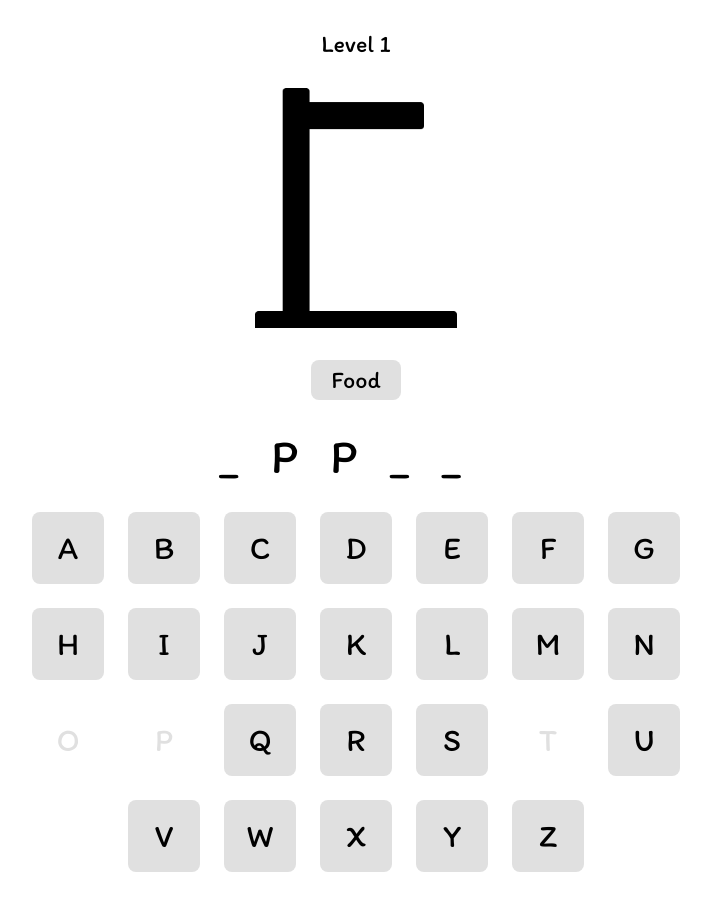
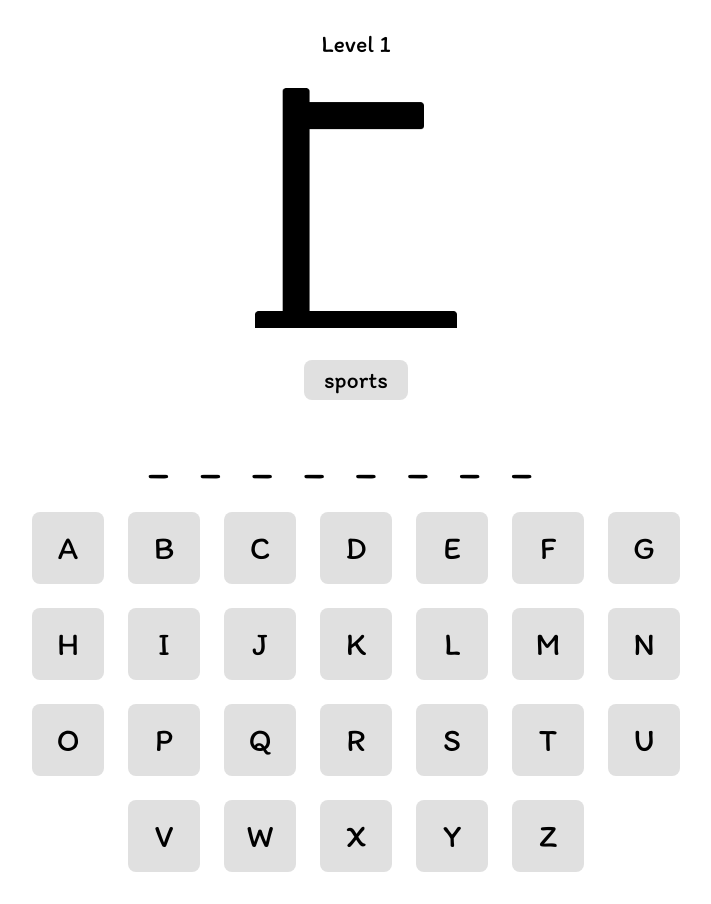
Before and after one commit to AnToxa566/hangman, a React (Vite) app: page /game in a window 1280 px wide. Shown: the whole page, without its empty margins (284-995 px from the left). Built offline with nearby package versions, Linux system fonts and the light colour scheme.

Commit message:
hm-3: + word generation

```diff
--- /dev/null
+++ b/src/assets/data/wordCategories.json
@@ -0,0 +1,252 @@
+[
+  {
+    "category": "animals",
+    "words": [
+      "lion",
+      "elephant",
+      "tiger",
+      "giraffe",
+      "penguin",
+      "dolphin",
+      "koala",
+      "rhinoceros",
+      "kangaroo",
+      "zebra",
+      "crocodile",
+      "hippopotamus",
+      "parrot",
+      "octopus",
+      "gorilla",
+      "panda",
+      "cheetah",
+      "chameleon",
+      "squirrel",
+      "jaguar"
+    ]
+  },
+  {
+    "category": "geography",
+    "words": [
+      "mountain",
+      "river",
+      "desert",
+      "ocean",
+      "island",
+      "canyon",
+      "valley",
+      "continent",
+      "peninsula",
+      "volcano",
+      "glacier",
+      "plateau",
+      "lake",
+      "forest",
+      "hill",
+      "beach",
+      "cave",
+      "waterfall",
+      "archipelago",
+      "delta"
+    ]
+  },
+  {
+    "category": "sports",
+    "words": [
+      "soccer",
+      "basketball",
+      "tennis",
+      "swimming",
+      "volleyball",
+      "cricket",
+      "baseball",
+      "hockey",
+      "gymnastics",
+      "cycling",
+      "skiing",
+      "rugby",
+      "badminton",
+      "boxing",
+      "wrestling",
+      "golf",
+      "archery",
+      "table tennis",
+      "rowing",
+      "sailing"
+    ]
+  },
+  {
+    "category": "cartoons",
+    "words": [
+      "spongebob",
+      "mickey mouse",
+      "tom and jerry",
+      "pokemon",
+      "scooby-doo",
+      "bugs bunny",
+      "dora the explorer",
+      "snoopy",
+      "hello kitty",
+      "popeye",
+      "minions",
+      "sylvester",
+      "tweety",
+      "garfield",
+      "daffy duck",
+      "pikachu",
+      "donald duck",
+      "pluto",
+      "goofy",
+      "peppa pig"
+    ]
+  },
+  {
+    "category": "body parts",
+    "words": [
+      "head",
+      "eyes",
+      "nose",
+      "mouth",
+      "ears",
+      "arms",
+      "hands",
+      "fingers",
+      "legs",
+      "feet",
+      "toes",
+      "knees",
+      "elbows",
+      "shoulders",
+      "chest",
+      "back",
+      "neck",
+      "hair",
+      "lips",
+      "teeth"
+    ]
+  },
+  {
+    "category": "food",
+    "words": [
+      "pizza",
+      "burger",
+      "pasta",
+      "sushi",
+      "chocolate",
+      "ice cream",
+      "salad",
+      "sandwich",
+      "apple",
+      "banana",
+      "orange",
+      "grapes",
+      "watermelon",
+      "strawberry",
+      "cheese",
+      "carrot",
+      "broccoli",
+      "potato",
+      "cake",
+      "cookie"
+    ]
+  },
+  {
+    "category": "music",
+    "words": [
+      "rock",
+      "pop",
+      "hip-hop",
+      "jazz",
+      "classical",
+      "country",
+      "blues",
+      "reggae",
+      "electronic",
+      "rap",
+      "folk",
+      "metal",
+      "indie",
+      "punk",
+      "funk",
+      "disco",
+      "soul",
+      "r&b",
+      "techno",
+      "alternative"
+    ]
+  },
+  {
+    "category": "movies",
+    "words": [
+      "avatar",
+      "inception",
+      "titanic",
+      "star wars",
+      "jurassic park",
+      "the matrix",
+      "harry potter",
+      "forrest gump",
+      "the lord of the rings",
+      "the lion king",
+      "spider-man",
+      "black panther",
+      "the avengers",
+      "frozen",
+      "finding nemo",
+      "toy story",
+      "the godfather",
+      "jaws",
+      "pirates of the caribbean",
+      "shrek"
+    ]
+  },
+  {
+    "category": "house",
+    "words": [
+      "kitchen",
+      "living room",
+      "bedroom",
+      "bathroom",
+      "dining room",
+      "garage",
+      "attic",
+      "basement",
+      "study",
+      "laundry room",
+      "patio",
+      "garden",
+      "balcony",
+      "hallway",
+      "stairs",
+      "fireplace",
+      "window",
+      "door",
+      "roof",
+      "fence"
+    ]
+  },
+  {
+    "category": "clothes",
+    "words": [
+      "shirt",
+      "pants",
+      "jacket",
+      "dress",
+      "skirt",
+      "sweater",
+      "hoodie",
+      "tie",
+      "hat",
+      "gloves",
+      "scarf",
+      "socks",
+      "shoes",
+      "boots",
+      "sandals",
+      "shorts",
+      "belt",
+      "sunglasses",
+      "watch",
+      "coat"
+    ]
+  }
+]
--- /dev/null
+++ b/src/common/interfaces/interfaces.ts
@@ -0,0 +1,2 @@
+export type { Word } from './word/word.interface';
+export type { WordCategory } from './word-category/word-category.interface';
--- /dev/null
+++ b/src/common/interfaces/word-category/word-category.interface.ts
@@ -0,0 +1,6 @@
+interface WordCategory {
+  category: string;
+  words: string[];
+}
+
+export type { WordCategory };
--- /dev/null
+++ b/src/common/interfaces/word/word.interface.ts
@@ -0,0 +1,6 @@
+interface Word {
+  title: string;
+  category: string;
+}
+
+export type { Word };
--- a/src/pages/game/components/word-pattern/styles.module.scss
+++ b/src/pages/game/components/word-pattern/styles.module.scss
@@ -1,4 +1,9 @@
-.word {
-    font-size: 3rem;
-    letter-spacing: 2rem;
+.words {
+    display: flex;
+    gap: 1.5rem;
+
+    .word {
+        font-size: 3rem;
+        letter-spacing: 2rem;
+    }
 }
--- a/src/pages/game/components/word-pattern/word-pattern.tsx
+++ b/src/pages/game/components/word-pattern/word-pattern.tsx
@@ -1,21 +1,36 @@
+import { useEffect, useState } from '../../../../hooks/hooks';
+
 import styles from './styles.module.scss';
 
 interface Props {
-  word: string;
+  phrase: string;
   openLetters: string[];
 }
 
-const WordPattern: React.FC<Props> = ({ word, openLetters }) => {
-  return (
-    <div className={styles.word}>
-      {word
-        .split('')
-        .map((letter) =>
-          openLetters.find((lt) => lt.toLowerCase() === letter.toLowerCase())
-            ? letter.toUpperCase()
-            : '_'
-        )}
+const WordPattern: React.FC<Props> = ({ phrase, openLetters }) => {
+  const [words, setWords] = useState<string[]>();
+
+  const isLetterOpen = (letter: string): boolean => Boolean(openLetters.find((lt) => lt.toLowerCase() === letter.toLowerCase()));
+
+  const getSymbol = (letter: string): string => isLetterOpen(letter) ? letter.toUpperCase() : '_';
+
+  useEffect(() => {
+    setWords(phrase.split(' '));
+  }, [phrase]);
+
+  return (words ?
+    (<div className={styles.words}>
+      {words.map((word, index) =>
+        <div key={word + index} className={styles.word}>
+          {
+            word.split('').map((letter) => getSymbol(letter))
+          }
+        </div>
+      )}
     </div>
+    ) : (
+      <>Loading...</> // TODO: Loading Component
+    )
   );
 };
 
--- a/src/pages/game/game.tsx
+++ b/src/pages/game/game.tsx
@@ -1,28 +1,38 @@
+import { useState, useEffect } from '../../hooks/hooks';
 import { Hangman, Keyboard, WordPattern } from './components/components';
 import { Hint, Level } from '../../components/components';
-import { useState } from '../../hooks/hooks';
+import { Word } from '../../common/interfaces/interfaces';
+import { getRandomWord } from './helpers/helpers';
 
 import styles from './styles.module.scss';
 
 const Game = () => {
-  const [mistakesNumber, setMistakesNumber] = useState<number>(0);
+  const [mistakesNumber] = useState<number>(0);
 
-  const [openLetters, setOpenLetters] = useState<string[]>(['p']);
+  const [openLetters] = useState<string[]>([]);
 
-  const [usedLetters, setUsedLetters] = useState<string[]>(['p', 't', 'o']);
+  const [usedLetters] = useState<string[]>([]);
 
-  return (
+  const [word, setWord] = useState<Word>();
+
+  useEffect(() => {
+    setWord(getRandomWord());
+  }, []);
+
+  return word ? (
     <div className={styles.container}>
       <Level />
 
       <Hangman className={styles.hangman} mistakesNum={mistakesNumber} />
 
-      <Hint text="Food" />
+      <Hint text={word.category} />
 
-      <WordPattern word="apple" openLetters={openLetters} />
+      <WordPattern phrase={word.title} openLetters={openLetters} />
 
       <Keyboard usedLetters={usedLetters} />
     </div>
+  ) : (
+    <>Loading...</> // TODO: Loading Component
   );
 };
 
--- /dev/null
+++ b/src/pages/game/helpers/get-random-word/get-random-word.helper.ts
@@ -0,0 +1,14 @@
+import wordCategories from '../../../../assets/data/wordCategories.json';
+import { Word, WordCategory } from '../../../../common/interfaces/interfaces';
+
+const getRandomWord = (): Word => {
+  const catRandomIndex = Math.floor(Math.random() * wordCategories.length);
+  const category: WordCategory = wordCategories[catRandomIndex];
+
+  const words = category.words;
+  const wordRandomIndex = Math.floor(Math.random() * words.length);
+
+  return { title: words[wordRandomIndex], category: category.category };
+};
+
+export { getRandomWord };
--- /dev/null
+++ b/src/pages/game/helpers/helpers.ts
@@ -0,0 +1 @@
+export { getRandomWord } from './get-random-word/get-random-word.helper';
```
